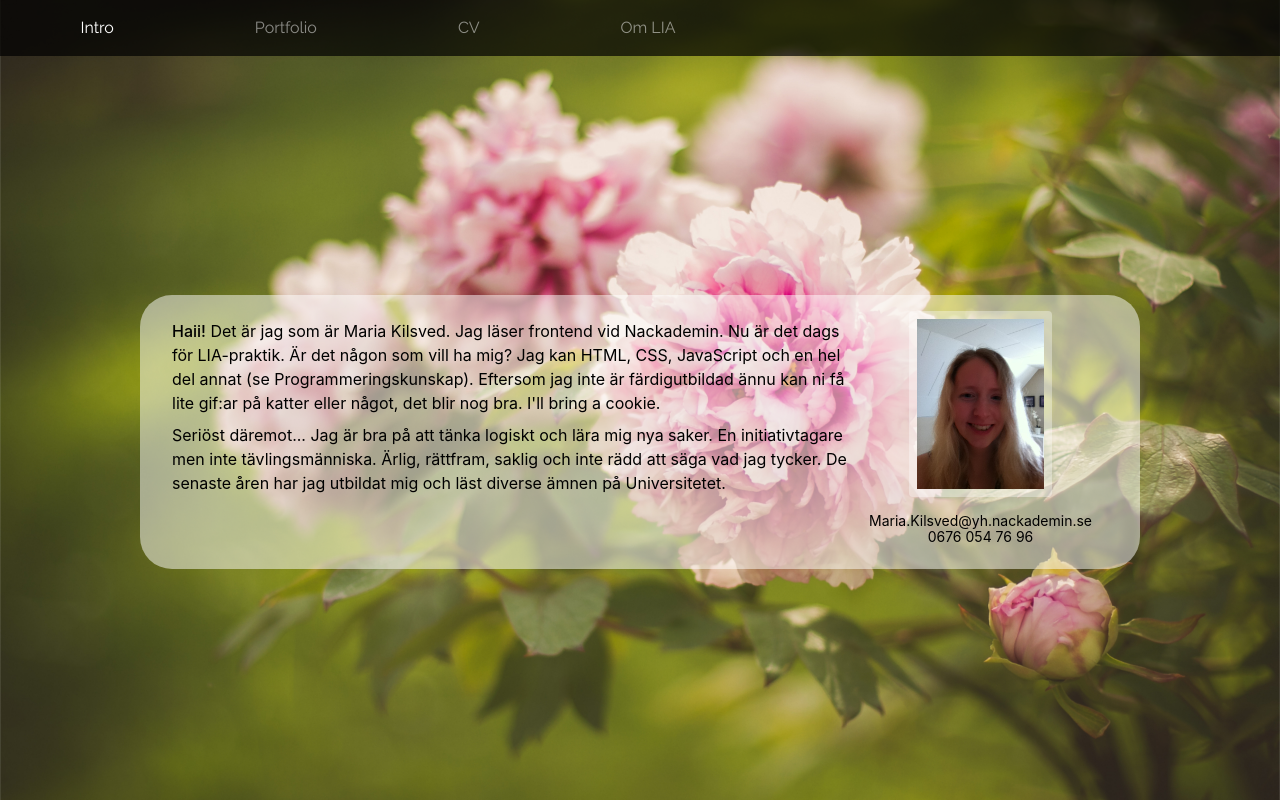
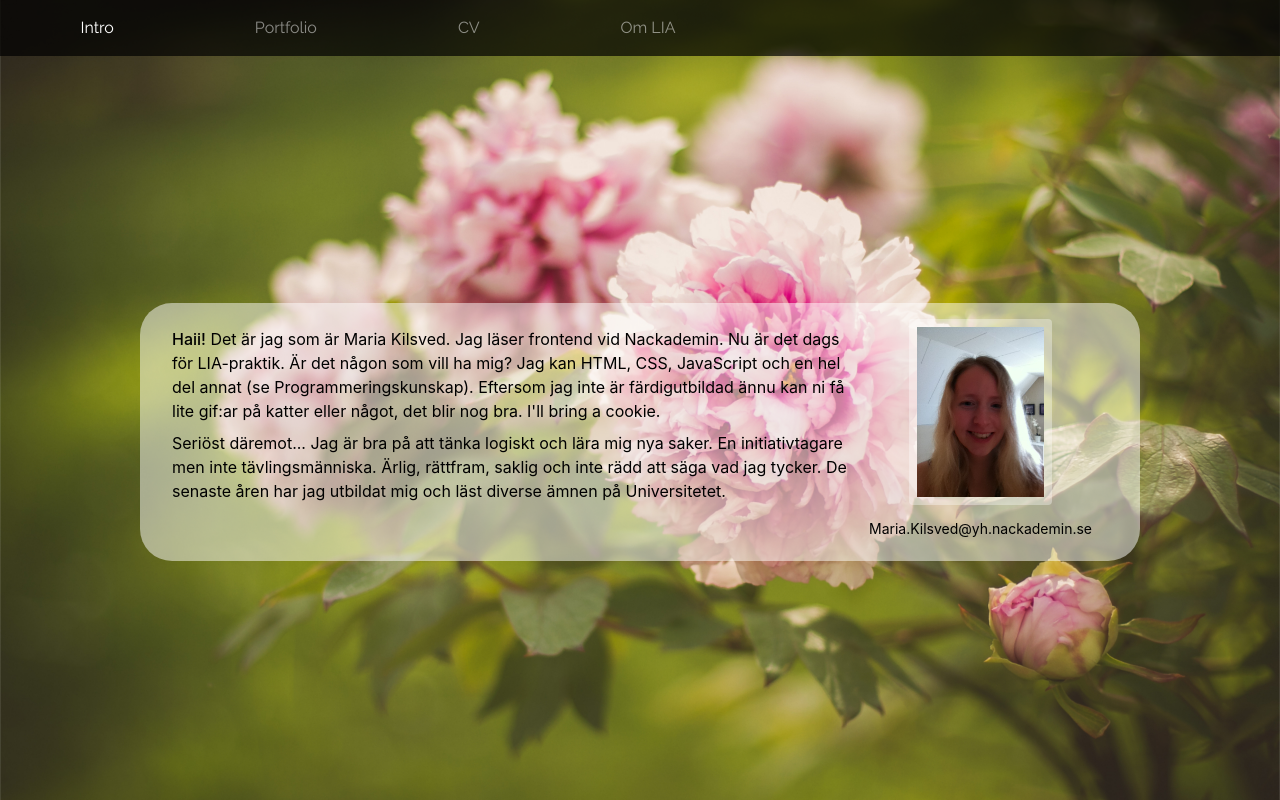
Before and after one commit to Loosergirl/Loosergirl.github.io, a plain HTML site: page index.html in a window 1280 px wide. Drawn offline with Linux system fonts and the light colour scheme.

Commit message:
Inget nummer

```diff
--- a/index.html
+++ b/index.html
@@ -40,7 +40,7 @@
             <div class="info-box">
                 <img src="images/mk.JPG" class="portrait-img">
                 <div class="contact-info">
-                    Maria.Kilsved@yh.nackademin.se<br/> 0676 054 76 96
+                    Maria.Kilsved@yh.nackademin.se
                 </div>
             </div>
         </div>
```
